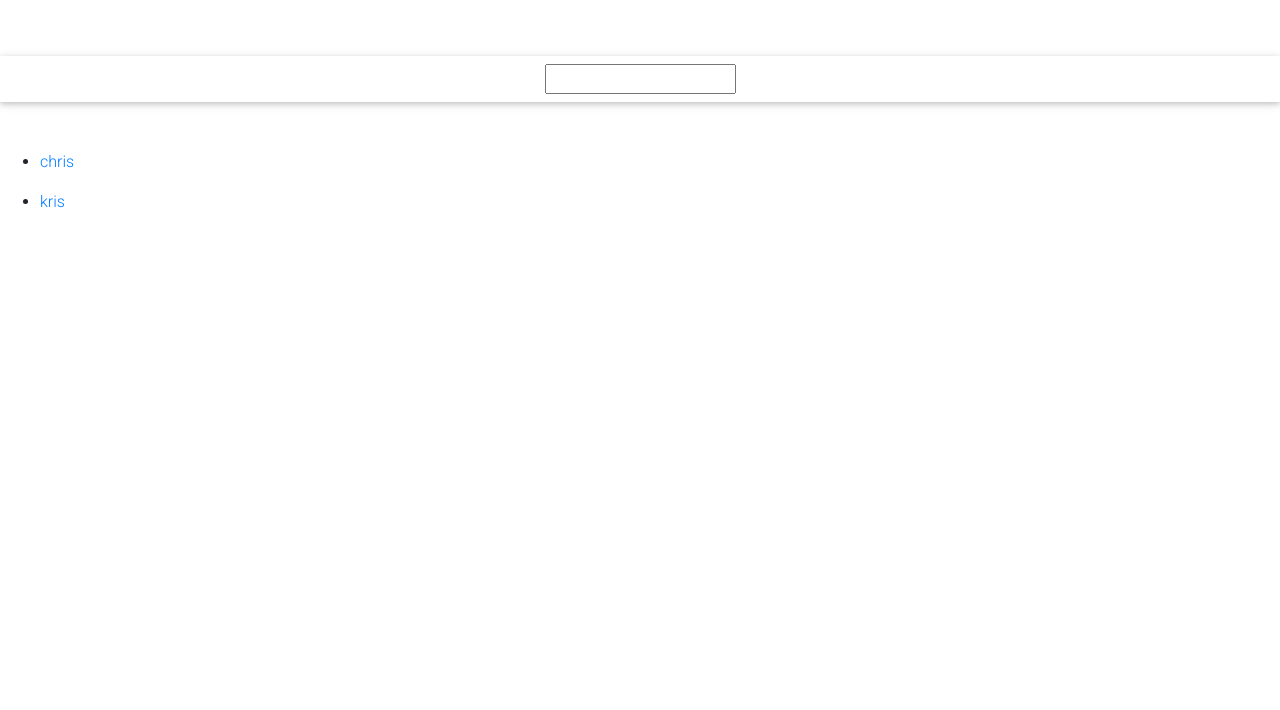
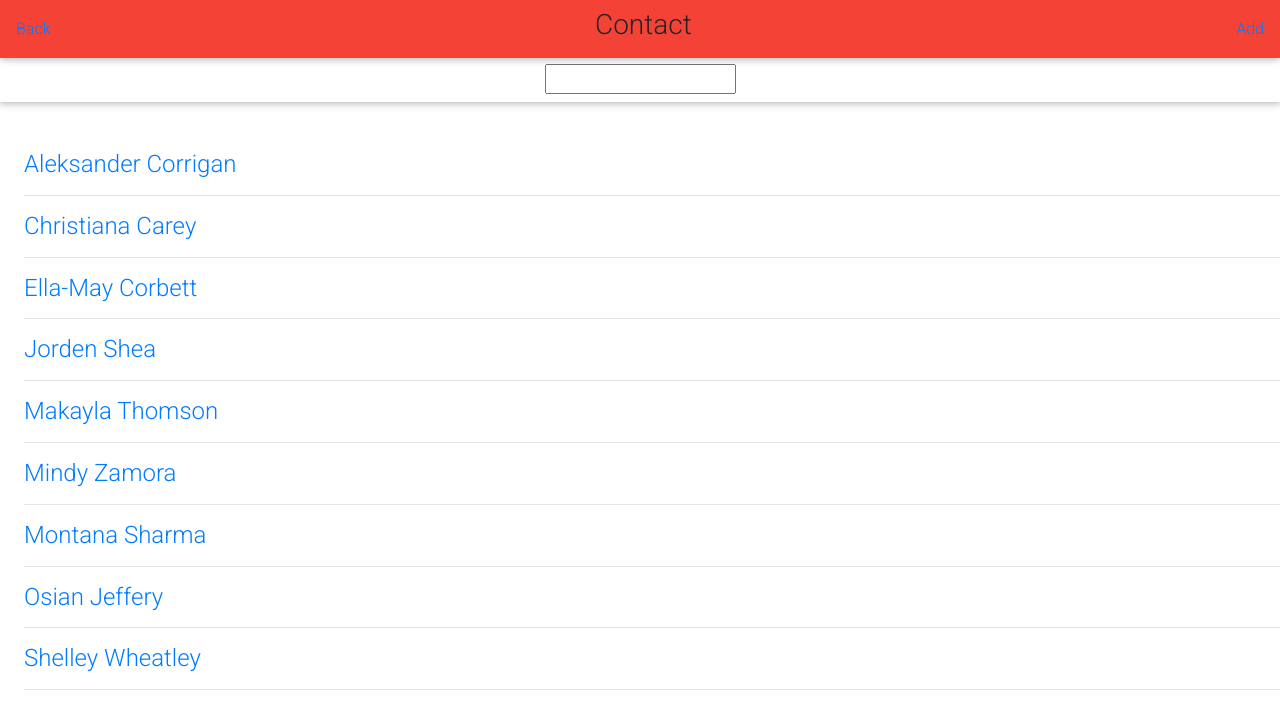
Before and after one commit to klentz87/react-contact-list, a React (Create React App) app: page / in a window 1280 px wide. Shown: the top 710 px of the page. Built offline with nearby package versions, Linux system fonts and the light colour scheme.

Commit message:
bootstrap

```diff
--- a/src/components/App.js
+++ b/src/components/App.js
@@ -9,14 +9,49 @@ import {cloneDeep} from "lodash";
 
 let contacts = [
 	{
-		id: 122345,
-		name: "kris",
-		email: "kris@gmail.com"
+		id: 1540538341501,
+		name: "Montana Sharma",
+		email: "msharma@gmail.com"
 	},
 	{
-		id: 223465,
-		name: "chris",
-		email: "chris@gmail.com"
+		id: 1540538356203,
+		name: "Osian Jeffery",
+		email: "osian.jeffery@yahoo.com"
+	},
+	{
+		id: 1540538369787,
+		name: "Christiana Carey",
+		email: "ccarey@hotmail.com"
+	},
+	{
+		id: 1540538383019,
+		name: "Jorden Shea",
+		email: "jordan.h.shea@yahoo.com"
+	},
+	{
+		id: 1540538395338,
+		name: "Makayla Thomson",
+		email: "mkthomson@gmail.com"
+	},
+	{
+		id: 1540538404290,
+		name: "Aleksander Corrigan",
+		email: "acorrigan@yahoo.com"
+	},
+	{
+		id: 1540538414417,
+		name: "Ella-May Corbett",
+		email: "emc@gmail.com"
+	},
+	{
+		id: 1540538435297,
+		name: "Shelley Wheatley",
+		email: "wheatley.shelley@yahoo.com"
+	},
+	{
+		id: 1540538445703,
+		name: "Mindy Zamora",
+		email: "m.zamora@gmail.com"
 	}
 ]
 
@@ -56,9 +91,8 @@ class App extends Component {
 
   		return(
 	  		<div>
-	  			<Route exact path='/' render={() => (
-	  				<ContactList
-	  					contacts={this.state.contacts}
+	  			<Route exact path='/' render={(props) => (
+	  				<ContactList contacts={this.state.contacts} {...props}
 	  				/>
 	  			)}/>
 
--- a/src/components/Contact.js
+++ b/src/components/Contact.js
@@ -79,14 +79,14 @@ class Contact extends Component {
 	render() {
 		let display, nameArea, emailArea, homeNumberArea, workNumberArea, mobileNumberArea, addressArea, urlArea, notesArea;
 
-		this.state.formData.name ? nameArea = <p><i className="grey-text fa fa-user" aria-hidden="true"></i>  {this.state.formData.name}</p>: nameArea = '';
-		this.state.formData.email ? emailArea = <p><i className="grey-text fa fa-envelope" aria-hidden="true"></i>  {this.state.formData.email}</p> : emailArea = '';
-		this.state.formData.homeNumber ? homeNumberArea = <p><i className="grey-text fa fa-phone" aria-hidden="true"></i>   {this.state.formData.homeNumber}</p>: homeNumberArea = '';
-		this.state.formData.mobileNumber ? mobileNumberArea = <p><i className="grey-text fa fa-mobile-phone" aria-hidden="true"></i>   {this.state.formData.mobileNumber}</p>: mobileNumberArea = '';
- 		this.state.formData.workNumber ? workNumberArea = <p><i className="grey-text fa fa-phone" aria-hidden="true"></i>   {this.state.formData.workNumber}</p>: workNumberArea = '';
-		this.state.formData.address ? addressArea = <p><i className="grey-text fa fa-map-marker" aria-hidden="true"></i>   {this.state.formData.address}</p>: addressArea = '';
-		this.state.formData.url ? urlArea = <p><i className="grey-text fa fa-laptop" aria-hidden="true"></i>   {this.state.formData.url}</p> : urlArea = '';
-		this.state.formData.notes ? notesArea = <p><i className="grey-text fa fa-pencil" aria-hidden="true"></i>   {this.state.formData.notes}</p> : notesArea = '';
+		this.state.formData.name ? nameArea = <li><i className="grey-text fa fa-user" aria-hidden="true"></i>  {this.state.formData.name}</li>: nameArea = '';
+		this.state.formData.email ? emailArea = <li><i className="grey-text fa fa-envelope" aria-hidden="true"></i>  {this.state.formData.email}</li> : emailArea = '';
+		this.state.formData.homeNumber ? homeNumberArea = <li><i className="grey-text fa fa-phone" aria-hidden="true"></i>   {this.state.formData.homeNumber}</li>: homeNumberArea = '';
+		this.state.formData.mobileNumber ? mobileNumberArea = <li><i className="grey-text fa fa-mobile-phone" aria-hidden="true"></i>   {this.state.formData.mobileNumber}</li>: mobileNumberArea = '';
+ 		this.state.formData.workNumber ? workNumberArea = <li><i className="grey-text fa fa-phone" aria-hidden="true"></i>   {this.state.formData.workNumber}</li>: workNumberArea = '';
+		this.state.formData.address ? addressArea = <li><i className="grey-text fa fa-map-marker" aria-hidden="true"></i>   {this.state.formData.address}</li>: addressArea = '';
+		this.state.formData.url ? urlArea = <li><i className="grey-text fa fa-laptop" aria-hidden="true"></i>   {this.state.formData.url}</li> : urlArea = '';
+		this.state.formData.notes ? notesArea = <li><i className="grey-text fa fa-pencil" aria-hidden="true"></i>   {this.state.formData.notes}</li> : notesArea = '';
 
 
 
@@ -133,6 +133,7 @@ class Contact extends Component {
 					<Row>
 						<Col md="6" xs="10">
 							<div className="mt-5 p-3">
+								<ul className="list-unstyled">
 									{nameArea}
 									{emailArea}
 									{homeNumberArea}
@@ -141,6 +142,7 @@ class Contact extends Component {
 									{addressArea}
 									{urlArea}
 									{notesArea}
+								</ul>
 							</div>
 						</Col>
 					</Row>
@@ -183,14 +185,15 @@ class Contact extends Component {
 							   onHandleSubmit={(event) => this.handleSubmit(event)}
 							   onHandleEdit={(event, contact) => this.handleEditSubmit(event, contact)}
 							   formEvent={this.event}
-							   contactInfo={ this.props.contacts.find(contact =>
-									{ return contact.id == this.props.match.params.id }).id}
+							   contactInfo={ (this.props.match.params.id) ?
+							   					this.props.contacts.find(contact =>
+												{ return contact.id == this.props.match.params.id }).id
+											  : null
+											}
+
 				/>
 
 				{display}
-					<button onClick={this.handleEditMode}>Edit</button>
-						<Link to="/">Go Back</Link>
-
 			</div>
 		)
 	}
--- a/src/components/ContactList.js
+++ b/src/components/ContactList.js
@@ -1,4 +1,5 @@
 import React, { Component } from "react";
+import NavigationBar from "./NavigationBar";
 import { Link } from "react-router-dom";
 import escapeRegExp from 'escape-string-regexp';
 import { Navbar, NavbarNav, NavItem, Container } from 'mdbreact';
@@ -36,6 +37,7 @@ class ContactList extends Component {
 
 		return (
 			<div>
+				<NavigationBar match={this.props.match}/>
 				<Navbar className='search-bar' expand="xs">
 					<NavbarNav>
 						<NavItem>
@@ -44,11 +46,12 @@ class ContactList extends Component {
 					</NavbarNav>
 				</Navbar>
 
-				<ul className="mt-5">
+				<ul className="mt-5 ml-4 list-unstyled">
 					{searchedContacts.map((contact) => (
 						<li key={contact.id} id={contact.id}>
 							<Link to={`/contact/${contact.id}`}>
-								<p>{contact.name}</p>
+								<h4>{contact.name}</h4>
+								<hr/>
 							</Link>
 						</li>
 
--- a/src/components/NavigationBar.js
+++ b/src/components/NavigationBar.js
@@ -28,21 +28,30 @@ class NavigationBar extends Component {
 
 		let rightButton, leftButton;
 
-		if (_.isEmpty(this.props.match.params)) {
-			rightButton = <a onClick={this.handleSubmit}>Add</a>
+		if (this.props.match.path == '/') {
+			rightButton = <Link to="/contact">Add</Link>
 		} else {
-			if (this.props.editMode) {
-				rightButton = <a onClick={this.handleEdit}>Add</a>
+			if (_.isEmpty(this.props.match.params)) {
+				rightButton = <a className="text-primary" onClick={this.handleSubmit}>Add</a>
 			} else {
-				rightButton = <a onClick={this.handleEditMode}>Edit</a>
+				if (this.props.editMode) {
+					rightButton = <a className="text-primary" onClick={this.handleEdit}>Add</a>
+				} else {
+					rightButton = <a className="text-primary" onClick={this.handleEditMode}>Edit</a>
+				}
 			}
+
+			leftButton = <Link to="/">Back</Link>
 		}
+
+		leftButton = <Link to="/">Back</Link>
+
 
 		return(
 			<Navbar color="red" fixed="top" expand="xs">
 				<NavbarNav left>
 					<NavItem>
-						<a href='http://www.krislentz.net'>Home</a>
+						{leftButton}
 					</NavItem>
 				</NavbarNav>
 
```
Lines whose indentation alone changed are shown as unchanged.
